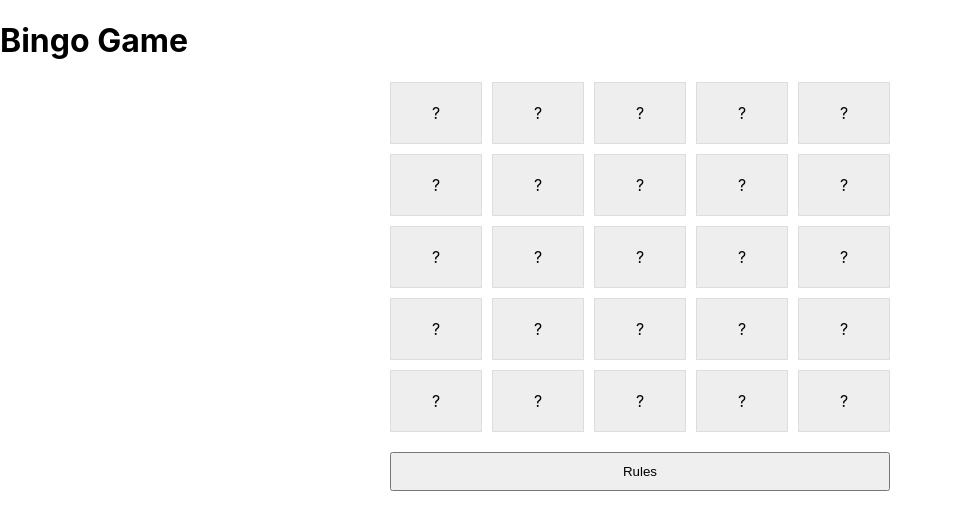
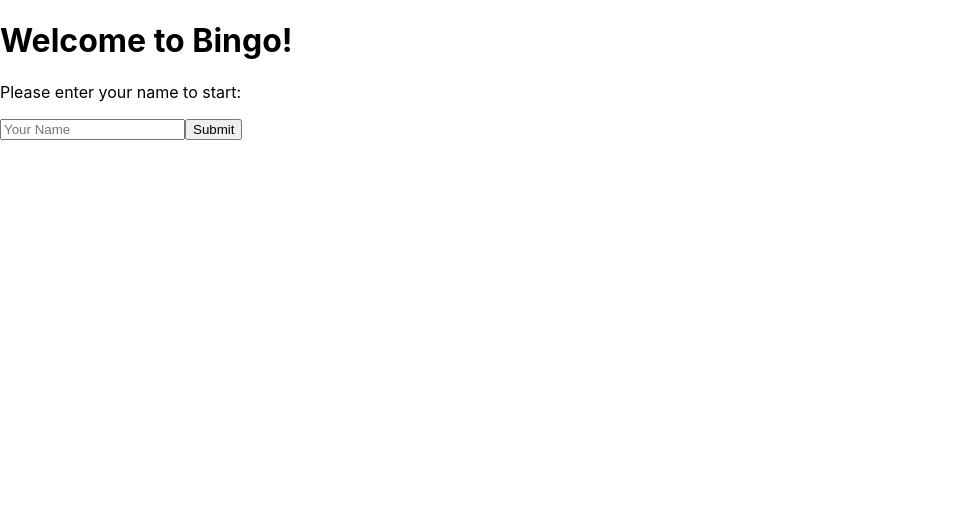
Before and after one commit to yuanhaoMin/kathi-michi, a React (Create React App) app: page / in a window 1280 px wide. Shown: the top 530 px of the page, without its empty margins (0-953 px from the left). Built offline with nearby package versions, Linux system fonts and the light colour scheme.

Commit message:
better ui

```diff
--- a/public/index.html
+++ b/public/index.html
@@ -2,14 +2,14 @@
 <html lang="en">
   <head>
     <meta charset="utf-8" />
-    <link rel="icon" href="%PUBLIC_URL%/favicon.ico" />
+    <link rel="icon" href="%PUBLIC_URL%/logo.png" />
     <meta name="viewport" content="width=device-width, initial-scale=1" />
     <meta name="theme-color" content="#000000" />
     <meta
       name="description"
       content="Web site created using create-react-app"
     />
-    <link rel="apple-touch-icon" href="%PUBLIC_URL%/logo192.png" />
+    <link rel="apple-touch-icon" href="%PUBLIC_URL%/logo.png" />
     <!--
       manifest.json provides metadata used when your web app is installed on a
       user's mobile device or desktop. See https://developers.google.com/web/fundamentals/web-app-manifest/
@@ -24,7 +24,7 @@
       work correctly both with client-side routing and a non-root public URL.
       Learn how to configure a non-root public URL by running `npm run build`.
     -->
-    <title>React App</title>
+    <title>Kathi Michi</title>
   </head>
   <body>
     <noscript>You need to enable JavaScript to run this app.</noscript>
--- a/src/App.js
+++ b/src/App.js
@@ -5,7 +5,6 @@ import './BingoBoard.css';
 function App() {
   return (
     <div className="App">
-      <h1>Bingo Game</h1>
       <BingoBoard />
     </div>
   );
--- a/src/BingoBoard.css
+++ b/src/BingoBoard.css
@@ -3,25 +3,47 @@
     grid-template-columns: repeat(5, 1fr); /* Creates 5 columns */
     grid-gap: 10px;
     max-width: 500px;
-    margin: 0 auto;
+    margin: 20px auto;
+    padding: 20px;
+    box-shadow: 0 4px 8px rgba(0,0,0,0.1);
+    border-radius: 10px;
+    background: #fff;
 }
 
 .square {
+    box-sizing: border-box; /* 确保边框和内边距包含在总宽度和总高度内 */
     background-color: #eee;
-    border: 1px solid #ddd;
+    border: 2px solid #ddd;
     padding: 20px;
     text-align: center;
     user-select: none;
     cursor: pointer;
+    border-radius: 5px;
+    transition: background-color 0.3s, box-shadow 0.3s;
 }
 
-  .square.error {
-    background-color: #ccc;
+.square:hover {
+    background-color: #d7ebf9;
+    box-shadow: 0 2px 4px rgba(0,0,0,0.2);
+}
+
+.square.clicked {
+    background-color: #aacfd0;
+    color: #fff;
 }
 
 .rules-button {
     grid-column: 1 / -1; /* Makes the button span all columns */
     padding: 10px;
-    margin-top: 10px;
+    margin-top: 20px;
     cursor: pointer;
+    background-color: #333;
+    color: #fff;
+    border: none;
+    border-radius: 5px;
+    transition: background-color 0.3s;
 }
+
+.rules-button:hover {
+    background-color: #555;
+}
--- a/src/BingoBoard.js
+++ b/src/BingoBoard.js
@@ -1,28 +1,67 @@
-import React, { useState } from 'react';
-import './BingoBoard.css'; // Make sure to create this CSS file
+import React, { useState, useEffect } from 'react';
+import './BingoBoard.css';
 
 function BingoBoard() {
-  // Initialize an array with 25 items, each item is an object with an error flag
   const [squares, setSquares] = useState(
-    new Array(25).fill().map(() => ({ error: false }))
+    new Array(25).fill().map(() => ({ clicked: false }))
   );
+  const [name, setName] = useState('');
+  const [nameEntered, setNameEntered] = useState(false);
+
+  useEffect(() => {
+    // 在组件加载时检查sessionStorage中是否存储了名字
+    const storedName = sessionStorage.getItem('bingoName');
+    if (storedName) {
+      setName(storedName);
+      setNameEntered(true);
+    }
+  }, []);
 
   const handleClick = (index) => {
-    // Toggle the error state for the clicked square
     const newSquares = squares.slice();
-    newSquares[index].error = !newSquares[index].error;
+    newSquares[index].clicked = !newSquares[index].clicked;
     setSquares(newSquares);
   };
+
+  const handleNameChange = (event) => {
+    setName(event.target.value);
+  };
+
+  const handleSubmit = (event) => {
+    event.preventDefault();
+    if (name) {
+      sessionStorage.setItem('bingoName', name); // 将名字保存到sessionStorage
+      setNameEntered(true);
+    }
+  };
+
+  if (!nameEntered) {
+    return (
+      <div className="welcome-screen">
+        <h1>Welcome to Bingo!</h1>
+        <p>Please enter your name to start:</p>
+        <form onSubmit={handleSubmit}>
+          <input
+            type="text"
+            value={name}
+            onChange={handleNameChange}
+            placeholder="Your Name"
+          />
+          <button type="submit">Submit</button>
+        </form>
+      </div>
+    );
+  }
 
   return (
     <div className="bingo-board">
       {squares.map((square, index) => (
         <div
           key={index}
-          className={`square ${square.error ? 'error' : ''}`}
+          className={`square ${square.clicked ? 'clicked' : ''}`}
           onClick={() => handleClick(index)}
         >
-          {square.error ? 'Unknown Error' : '?'}
+          {square.clicked ? '✓' : '?'}
         </div>
       ))}
       <button className="rules-button">Rules</button>
```
Also changed, not shown: public/logo.png (added), public/manifest.json. Lines whose indentation alone changed are shown as unchanged.
